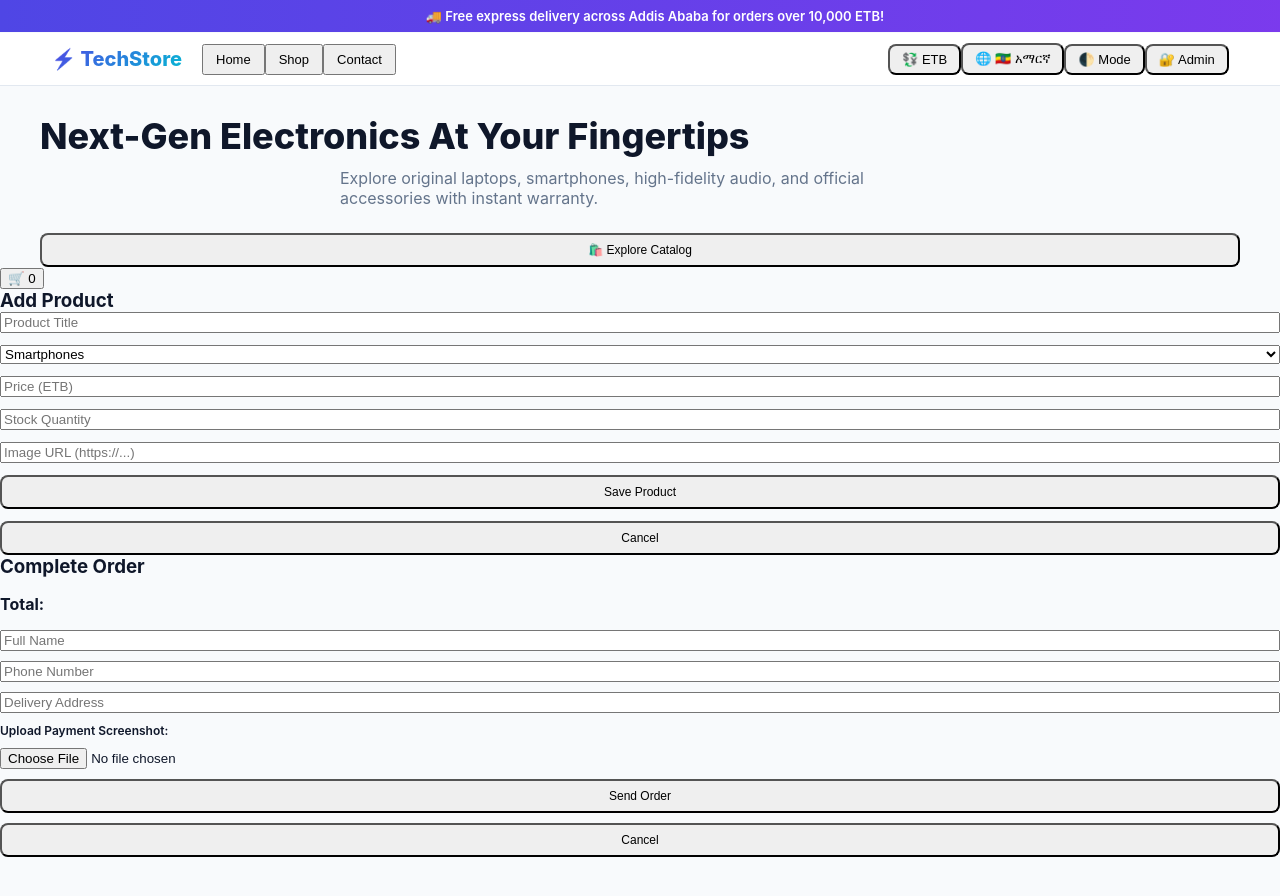
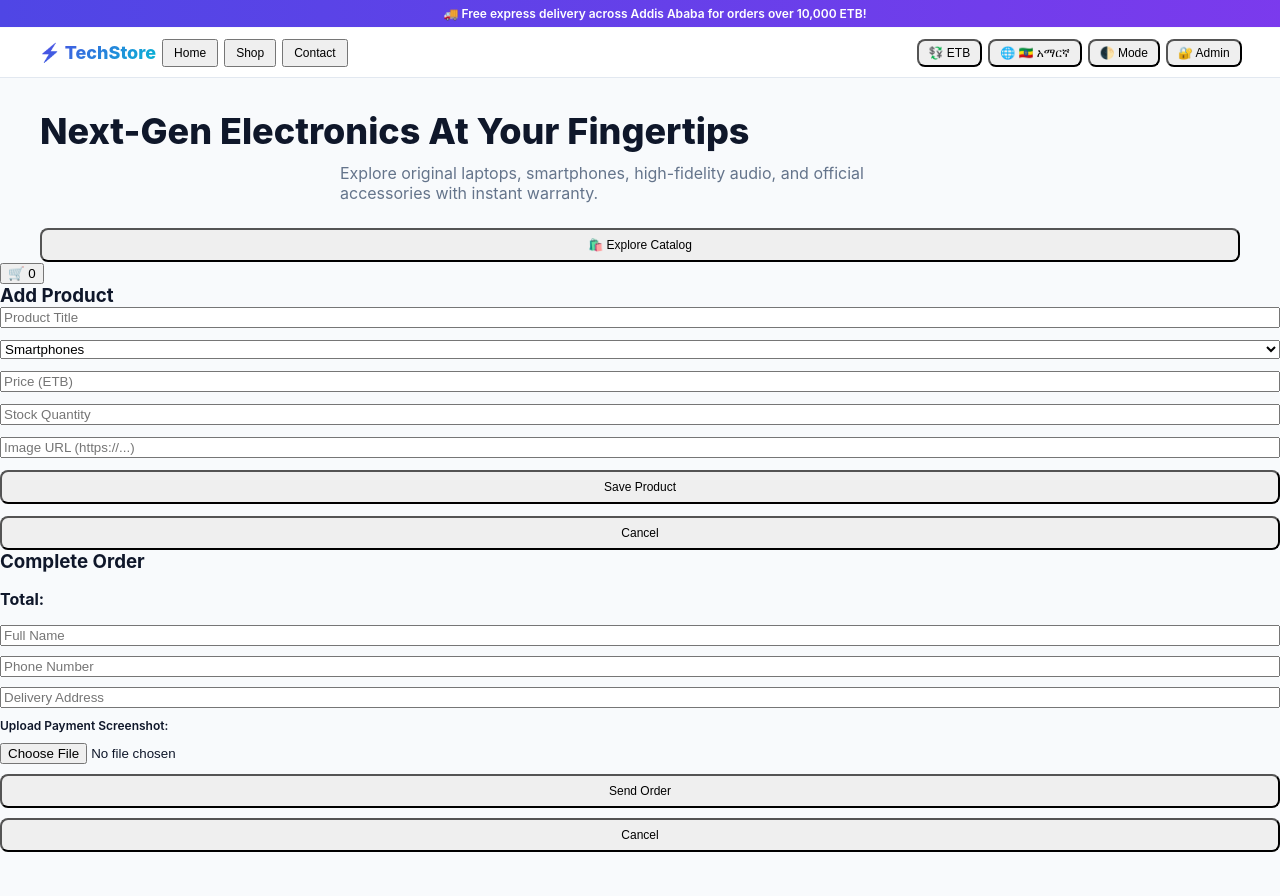
Before and after one commit to xfrrvgtt-max/shopn, a website: page public/index.html in a window 1280 px wide. Drawn offline with Linux system fonts and the light colour scheme.

Commit message:
Update index.html

```diff
--- a/public/index.html
+++ b/public/index.html
@@ -15,16 +15,13 @@
       --primary-hover: #4338ca;
       --success: #10b981;
       --danger: #ef4444;
-      --warning: #f59e0b;
       --border-color: #e2e8f0;
       --shadow-sm: 0 1px 3px rgba(0,0,0,0.1);
-      --shadow-lg: 0 10px 25px -5px rgba(0,0,0,0.1);
     }
 
     body.dark-mode {
       --bg-color: #090d16;
       --text-color: #f8fafc;
-      --text-muted: #94a3b8;
       --card-bg: #111827;
       --border-color: #1f2937;
     }
@@ -34,7 +31,7 @@
       background-color: var(--bg-color);
       color: var(--text-color);
       margin: 0;
-      padding-top: 90px;
+      padding-top: 85px;
       padding-bottom: 40px;
     }
 
@@ -42,8 +39,8 @@
       background: linear-gradient(90deg, #4f46e5, #7c3aed);
       color: white;
       text-align: center;
-      padding: 8px 15px;
-      font-size: 13px;
+      padding: 6px 15px;
+      font-size: 12px;
       font-weight: 600;
       position: fixed;
       top: 0;
@@ -51,51 +48,63 @@
       z-index: 1100;
     }
 
-    /* --- CLEAN HEADER FIX --- */
     header {
-      position: fixed;
-      top: 33px;
-      left: 0;
-      right: 0;
-      background: rgba(255, 255, 255, 0.9);
+      position: fixed !important;
+      top: 28px !important;
+      left: 0 !important;
+      right: 0 !important;
+      background: rgba(255, 255, 255, 0.95) !important;
       backdrop-filter: blur(10px);
       display: flex !important;
       flex-direction: row !important;
       justify-content: space-between !important;
       align-items: center !important;
-      padding: 10px 4% !important;
+      padding: 8px 3% !important;
       border-bottom: 1px solid var(--border-color);
       z-index: 1000;
-      gap: 15px;
+      height: 50px !important;
+      box-sizing: border-box !important;
     }
 
     body.dark-mode header {
-      background: rgba(17, 24, 39, 0.9);
+      background: rgba(17, 24, 39, 0.95) !important;
     }
 
     .brand-title {
-      font-size: 20px;
+      font-size: 18px !important;
       font-weight: 800;
       background: linear-gradient(135deg, #4f46e5, #06b6d4);
       -webkit-background-clip: text;
       -webkit-text-fill-color: transparent;
-      margin: 0;
+      margin: 0 !important;
       white-space: nowrap;
     }
 
-    /* Keep header items inline */
-    header nav, .header-actions, .controls, div[class*="action"], div[class*="btn"] {
+    header nav,
+    header div,
+    .header-actions,
+    .controls {
       display: flex !important;
       flex-direction: row !important;
       align-items: center !important;
+      gap: 6px !important;
       width: auto !important;
       margin: 0 !important;
+      padding: 0 !important;
+      background: transparent !important;
+      box-shadow: none !important;
     }
 
-    header button, header .btn {
+    header button,
+    header .btn,
+    header select {
       width: auto !important;
-      padding: 6px 12px !important;
-      font-size: 13px !important;
+      padding: 5px 10px !important;
+      font-size: 12px !important;
+      margin: 0 !important;
+      display: inline-flex !important;
+      align-items: center !important;
+      white-space: nowrap;
     }
 
     .container {
@@ -104,7 +113,6 @@
       padding: 0 20px;
     }
 
-    /* --- 4 COLUMNS DESKTOP GRID --- */
     #productContainer, .product-grid, .products-container, .grid {
       display: grid !important;
       grid-template-columns: repeat(4, 1fr) !important;
@@ -112,7 +120,6 @@
       width: 100% !important;
     }
 
-    /* --- PRODUCT CARD STYLING --- */
     .product-card, .card, #productContainer > div, .products-container > div {
       display: flex !important;
       flex-direction: column !important;
@@ -152,11 +159,9 @@
       justify-content: center !important;
     }
 
-    /* --- MOBILE RESPONSIVE (2 ITEMS PER ROW) --- */
     @media (max-width: 768px) {
       header {
-        padding: 8px 2% !important;
-        gap: 8px;
+        padding: 6px 2% !important;
       }
 
       #productContainer, .product-grid, .products-container, .grid {
```
